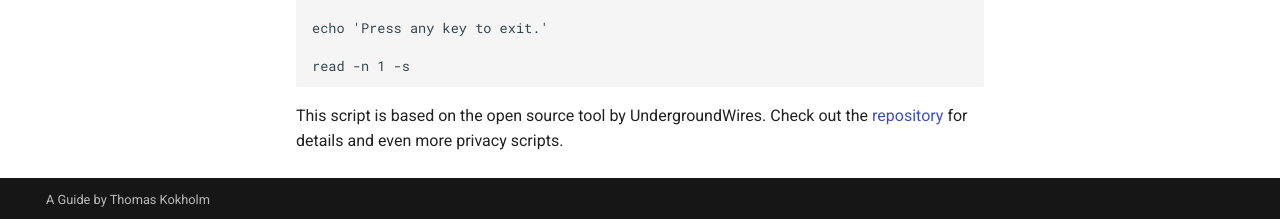
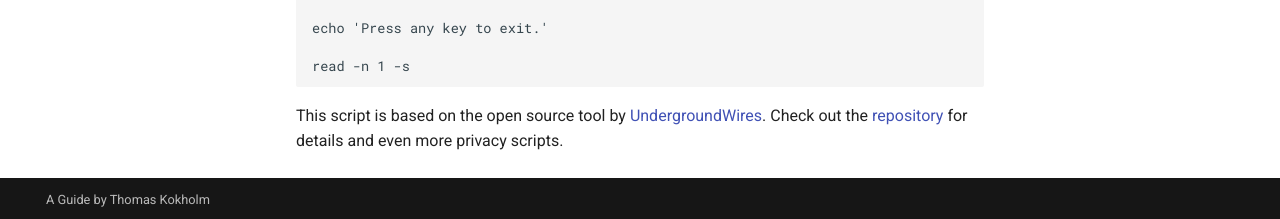
Before and after one commit to thomaskokholm/guide, an MkDocs documentation site: the page built from Guide/Privacy bash script for macOS.md, in a window 1280 px wide and 900 px high, scrolled down 2771 px. Shown: the part 678-897 px from the top of the window. Built offline with MkDocs 1.6.1 and Material for MkDocs 9.7.7, drawn with Linux system fonts in a browser that asks for light colours; comment, search, counter and statistics services are not loaded; part of the change alters nothing that is shown.

````diff
--- a/Guide/Privacy bash script for macOS.md
+++ b/Guide/Privacy bash script for macOS.md
@@ -174,4 +174,4 @@ echo 'Press any key to exit.'
 read -n 1 -s
 ```
 
-This script is based on the open source tool by UndergroundWires. Check out the [repository](https://github.com/undergroundwires/privacy.sexy) for details and even more privacy scripts.
+This script is based on the open source tool by [UndergroundWires](https://github.com/undergroundwires). Check out the [repository](https://github.com/undergroundwires/privacy.sexy) for details and even more privacy scripts.
````
